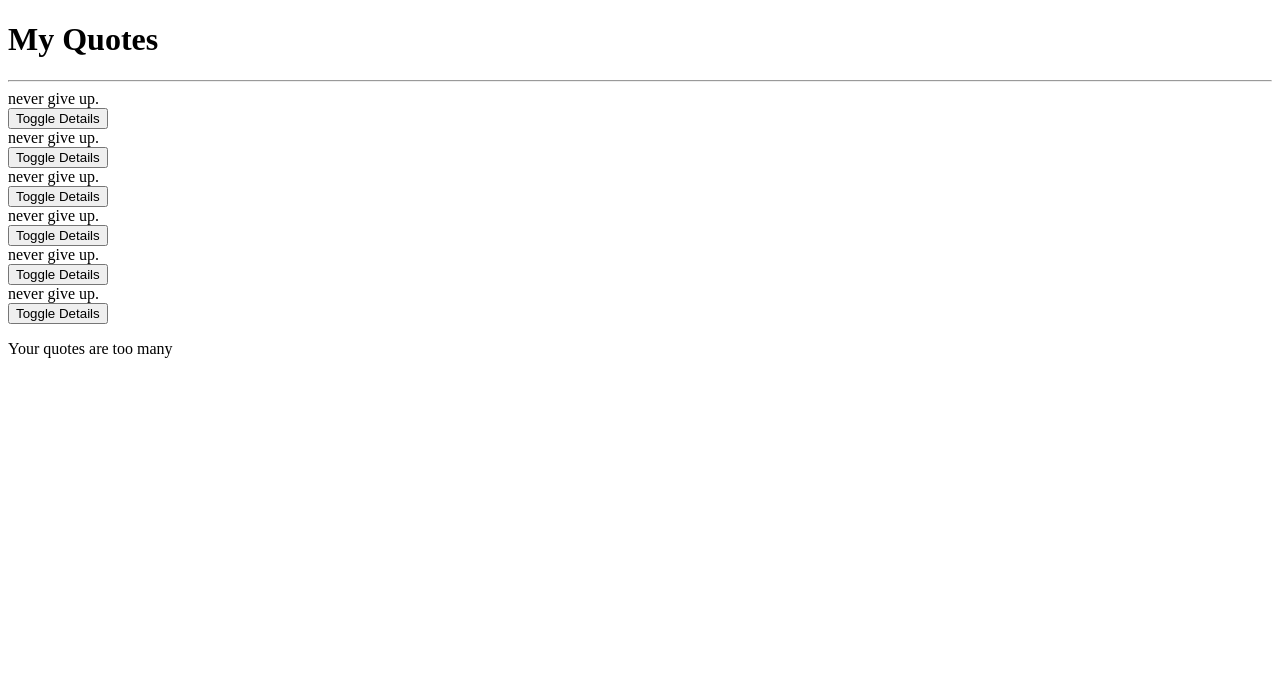
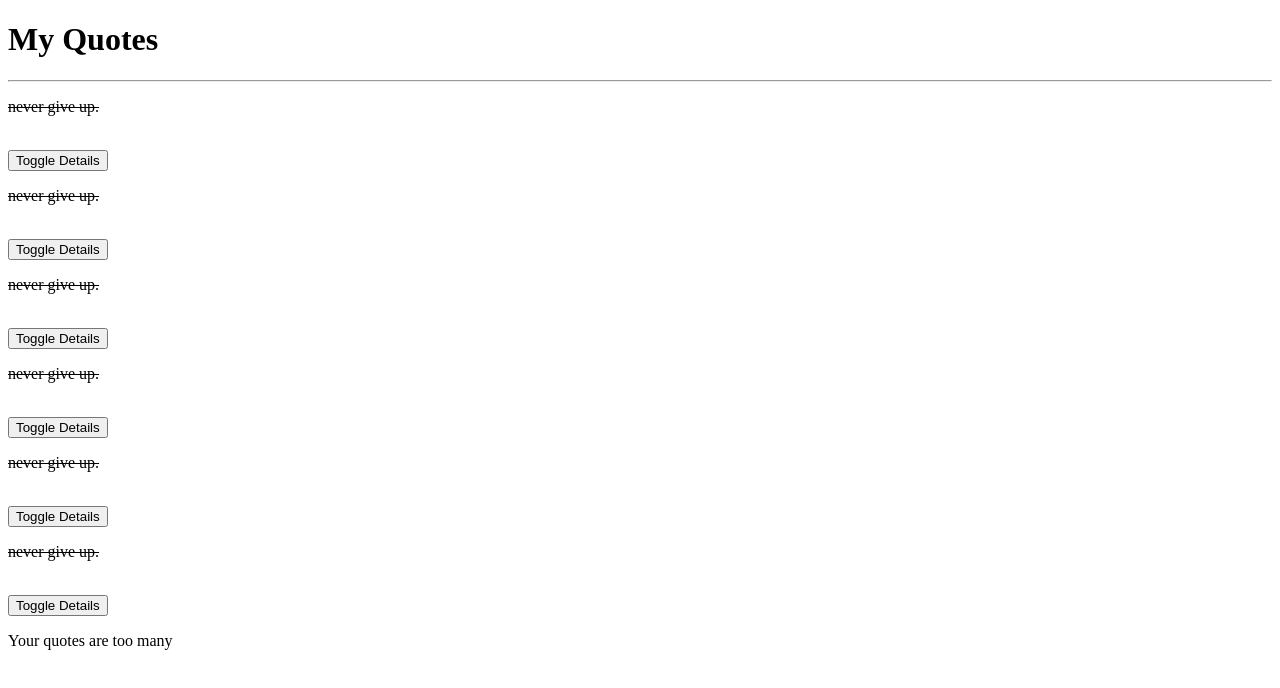
Before and after one commit to Tumaa/Quotes-IP, an Angular app: page / in a window 1280 px wide. Shown: the top 688 px of the page. Built offline with nearby package versions, Linux system fonts and the light colour scheme.

Commit message:
initialize our strikethrough on our quote

```diff
--- a/src/app/quote/quote.component.html
+++ b/src/app/quote/quote.component.html
@@ -3,7 +3,8 @@
   <hr>
   <div>
       <div *ngFor='let quote of quotes; let i = index'>
-        {{quote.quote}}.
+
+        <p appStrikethrough> {{quote.quote}}.</p>
         <br>
         <button (click)='toggleDetails(i)'>Toggle Details</button>
         <app-quote-detail  *ngIf='quote.showDescription'[quote]='quote' (isComplete) = 'completeQuote($event,i)'></app-quote-detail>
--- a/src/app/strikethrough.directive.ts
+++ b/src/app/strikethrough.directive.ts
@@ -1,10 +1,10 @@
-import { Directive } from '@angular/core';
+import { Directive ,ElementRef} from '@angular/core';
 
 @Directive({
   selector: '[appStrikethrough]'
 })
 export class StrikethroughDirective {
-
-  constructor() { }
-
+  constructor(private elem:ElementRef){
+    this.elem.nativeElement.style.textDecoration='line-through';
+  }
 }
```
